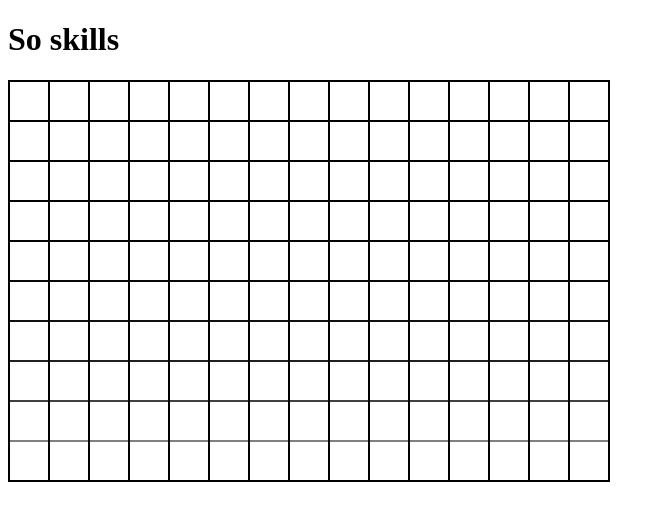
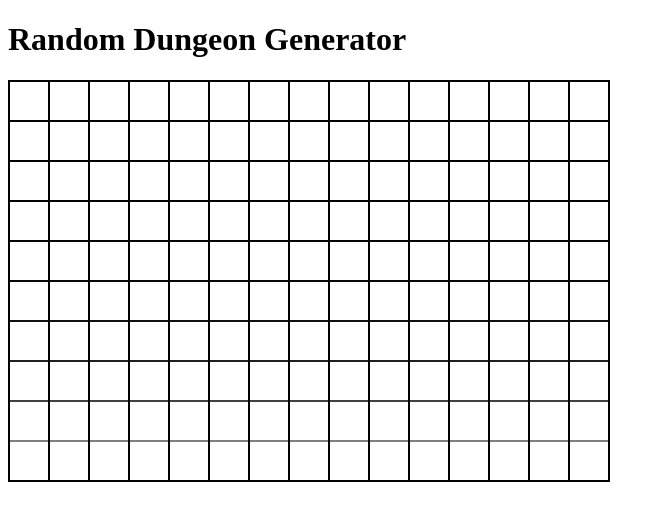
Before and after one commit to HouseMech/RandomDungeonGenerator, a plain HTML site: page index.html in a window 1280 px wide. Shown: the whole page, without its empty margins (0-665 px from the left). Drawn offline with Linux system fonts and the light colour scheme.

Commit message:
Changed text to say Random Dungeon Generator

```diff
--- a/index.html
+++ b/index.html
@@ -9,7 +9,7 @@
 </head>
 
 <body>
-  <h1>So skills</h1>
+  <h1>Random Dungeon Generator</h1>
   <canvas id="myCanvas" width="600" height="400"></canvas>
   <script src="javascripts/grid.js"></script>
 
```
